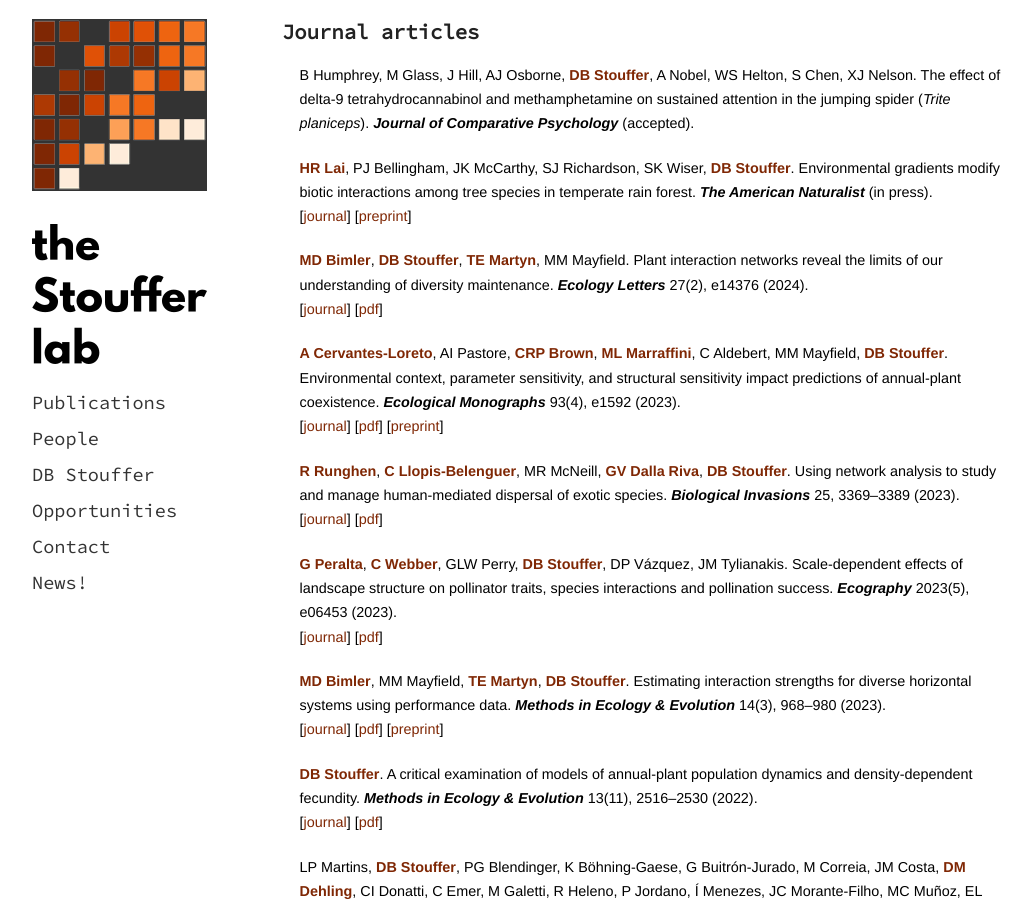
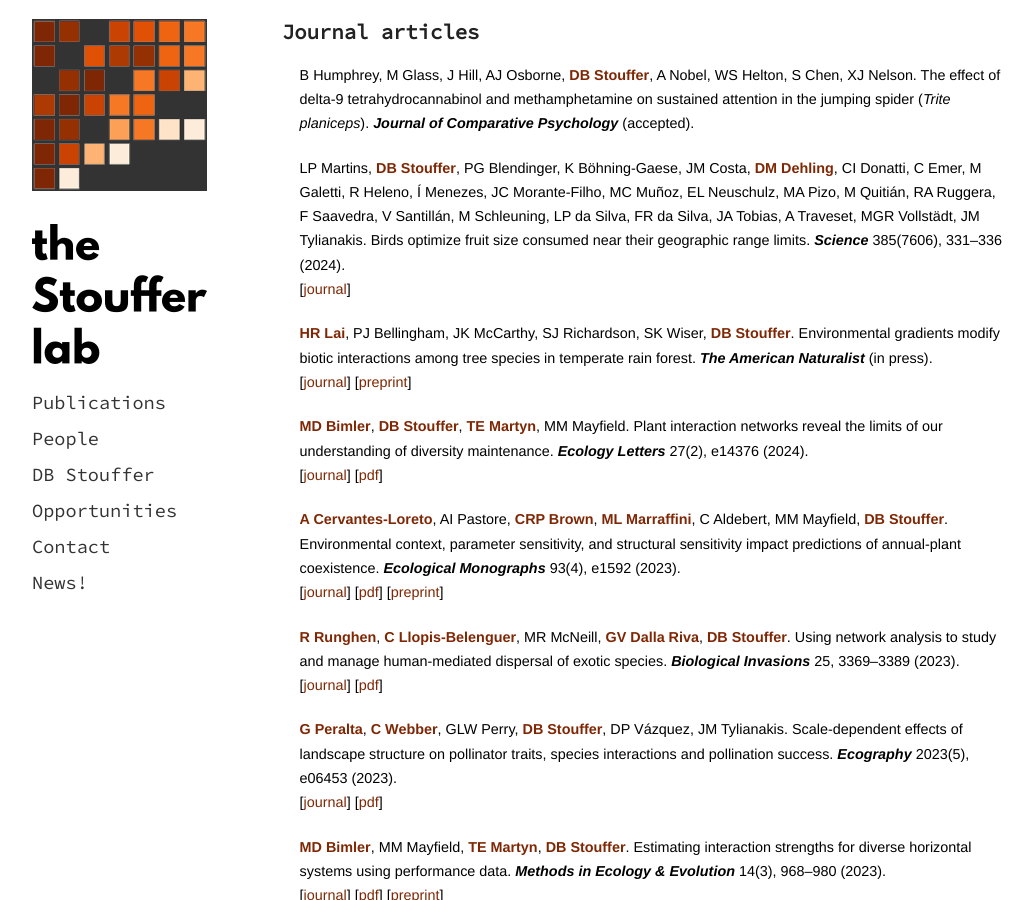
Before and after one commit to stoufferlab/stoufferlab.github.io, a Jekyll site: the page built from publications/index.html, in a window 1280 px wide and 900 px high. Shown: the whole window, without its empty margins (123-1156 px from the left). Built offline with Jekyll 4.4.1, drawn with Linux system fonts in a browser that asks for light colours; nearby versions of some CDN libraries; library files that are not in the unit come from our copies; a script that is not in the unit is left out.

Commit message:
adding LP Martins Science paper

```diff
--- a/publications/papers.html
+++ b/publications/papers.html
@@ -23,6 +23,53 @@ The effect of delta-9 tetrahydrocannabinol and methamphetamine on sustained atte
 <small>
 </small>
 -->
+</p>
+</li>
+</div>
+
+<div id="publication">
+<li>
+<p>
+LP Martins,
+<b style="color: rgb(127,39,4);">DB Stouffer</b>,
+PG Blendinger,
+K Böhning-Gaese,
+JM Costa,
+<b style="color: rgb(127,39,4);">DM Dehling</b>,
+CI Donatti,
+C Emer,
+M Galetti,
+R Heleno,
+Í Menezes,
+JC Morante-Filho,
+MC Muñoz,
+EL Neuschulz,
+MA Pizo,
+M Quitián,
+RA Ruggera,
+F Saavedra,
+V Santillán,
+M Schleuning,
+LP da Silva,
+FR da Silva,
+JA Tobias,
+A Traveset,
+MGR Vollstädt,
+JM Tylianakis.
+Birds optimize fruit size consumed near their geographic range limits.
+<b><i>Science</i></b>
+385(7606),
+331–336
+(2024).
+<br>
+[<a href="https://doi.org/10.1126/science.adj1856">journal</a>]
+<!--
+[<a href="https://www.nature.com/articles/s41467-022-34355-w.pdf">pdf</a>]
+[<a href="http://dx.doi.org/10.1101/2021.09.18.460873">preprint</a>]
+-->
+<br>
+<small>
+</small>
 </p>
 </li>
 </div>
```
